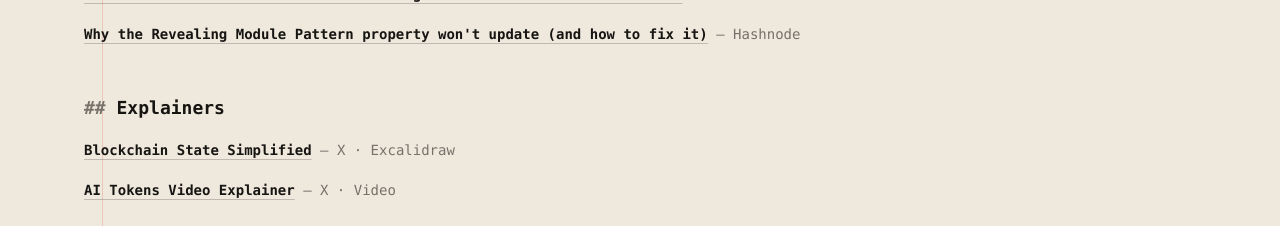
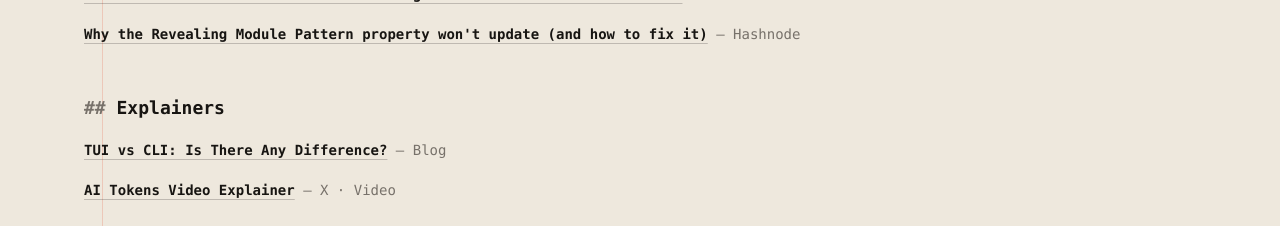
Before and after one commit to manueldezman/Portfolio-2, a Next.js app: page /portfolio in a window 1280 px wide. Shown: the part 820-1046 px from the top of the page. Built offline with nearby package versions, Linux system fonts and the light colour scheme.

Commit message:
feat(portfolio): feature TUI explainer

```diff
--- a/app/portfolio/page.tsx
+++ b/app/portfolio/page.tsx
@@ -36,6 +36,13 @@ function PortfolioList({ items }: { items: PortfolioItem[] }) {
             <Link
               className="link-ring font-semibold text-[var(--text)] underline decoration-[var(--rule-soft)] underline-offset-4"
               href={`/portfolio/${item.caseStudySlug}`}
+            >
+              {item.title}
+            </Link>
+          ) : item.href.startsWith("/") ? (
+            <Link
+              className="link-ring font-semibold text-[var(--text)] underline decoration-[var(--rule-soft)] underline-offset-4"
+              href={item.href}
             >
               {item.title}
             </Link>
--- a/content/portfolio.ts
+++ b/content/portfolio.ts
@@ -218,10 +218,11 @@ export const tutorialItems: PortfolioItem[] = [
 
 export const explainerItems: PortfolioItem[] = [
   {
-    title: "Blockchain State Simplified",
-    description: "An Excalidraw breakdown of the current snapshot of accounts, balances, contract storage, and network data.",
-    href: "https://x.com/0xDezman/status/2075505322450399654?s=20",
-    source: "X · Excalidraw",
+    title: "TUI vs CLI: Is There Any Difference?",
+    description:
+      "A simple explainer on how TUIs and CLIs differ in expressing intent, terminal output, and automation — with Git and Lazygit.",
+    href: "/blog/tui-vs-cli/",
+    source: "Blog",
   },
   {
     title: "AI Tokens Video Explainer",
```
